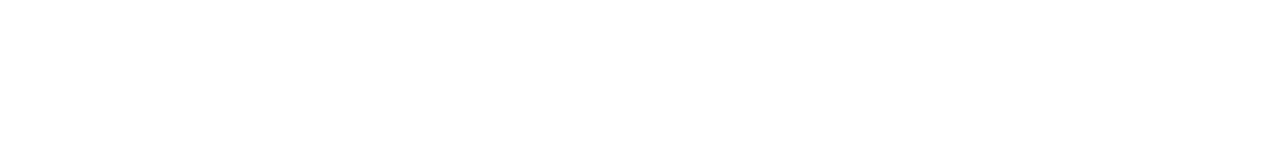
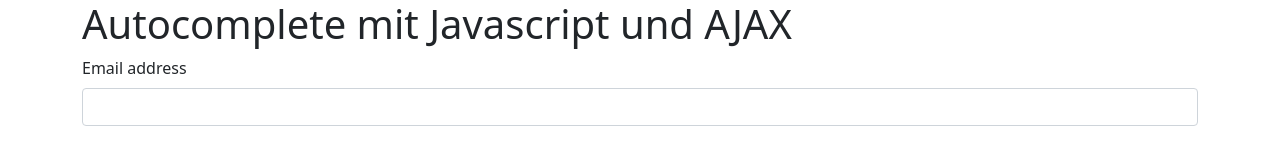
Before and after one commit to machernator/wifi-js-php, a plain HTML site: page autocomplete.html in a window 1280 px wide. Drawn offline with nearby package versions, Linux system fonts and the light colour scheme.

Commit message:
Bootstrap search field

```diff
--- a/autocomplete.html
+++ b/autocomplete.html
@@ -1,12 +1,29 @@
 <!DOCTYPE html>
 <html lang="de">
+
 <head>
 	<meta charset="UTF-8">
 	<meta http-equiv="X-UA-Compatible" content="IE=edge">
 	<meta name="viewport" content="width=device-width, initial-scale=1.0">
 	<title>Autocomplete</title>
+	<link href="https://cdn.jsdelivr.net/npm/bootstrap@5.1.3/dist/css/bootstrap.min.css" rel="stylesheet"
+		integrity="sha384-1BmE4kWBq78iYhFldvKuhfTAU6auU8tT94WrHftjDbrCEXSU1oBoqyl2QvZ6jIW3" crossorigin="anonymous">
+	<script src="https://cdn.jsdelivr.net/npm/bootstrap@5.1.3/dist/js/bootstrap.bundle.min.js"
+		integrity="sha384-ka7Sk0Gln4gmtz2MlQnikT1wXgYsOg+OMhuP+IlRH9sENBO0LRn5q+8nbTov4+1p" crossorigin="anonymous">
+	</script>
+
 </head>
+
 <body>
+	<div class="container">
+		<h1>Autocomplete mit Javascript und AJAX</h1>
+		<form action="">
+			<div class="mb-3">
+				<label for="exampleInputEmail1" class="form-label">Email address</label>
+				<input type="text" class="form-control" id="search" name="search">
+			  </div>
+		</form>
+	</div>
+</body>
 
-</body>
 </html>
```
